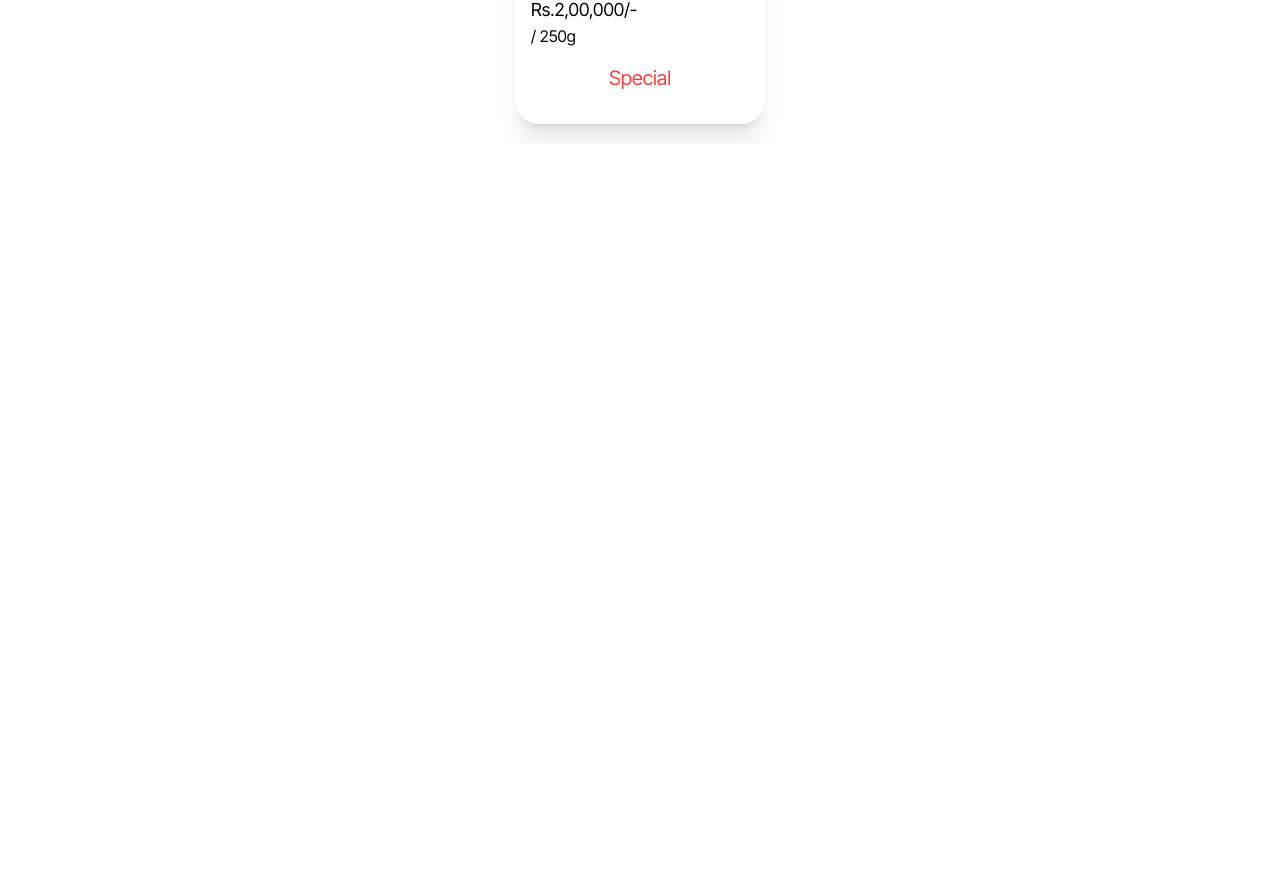
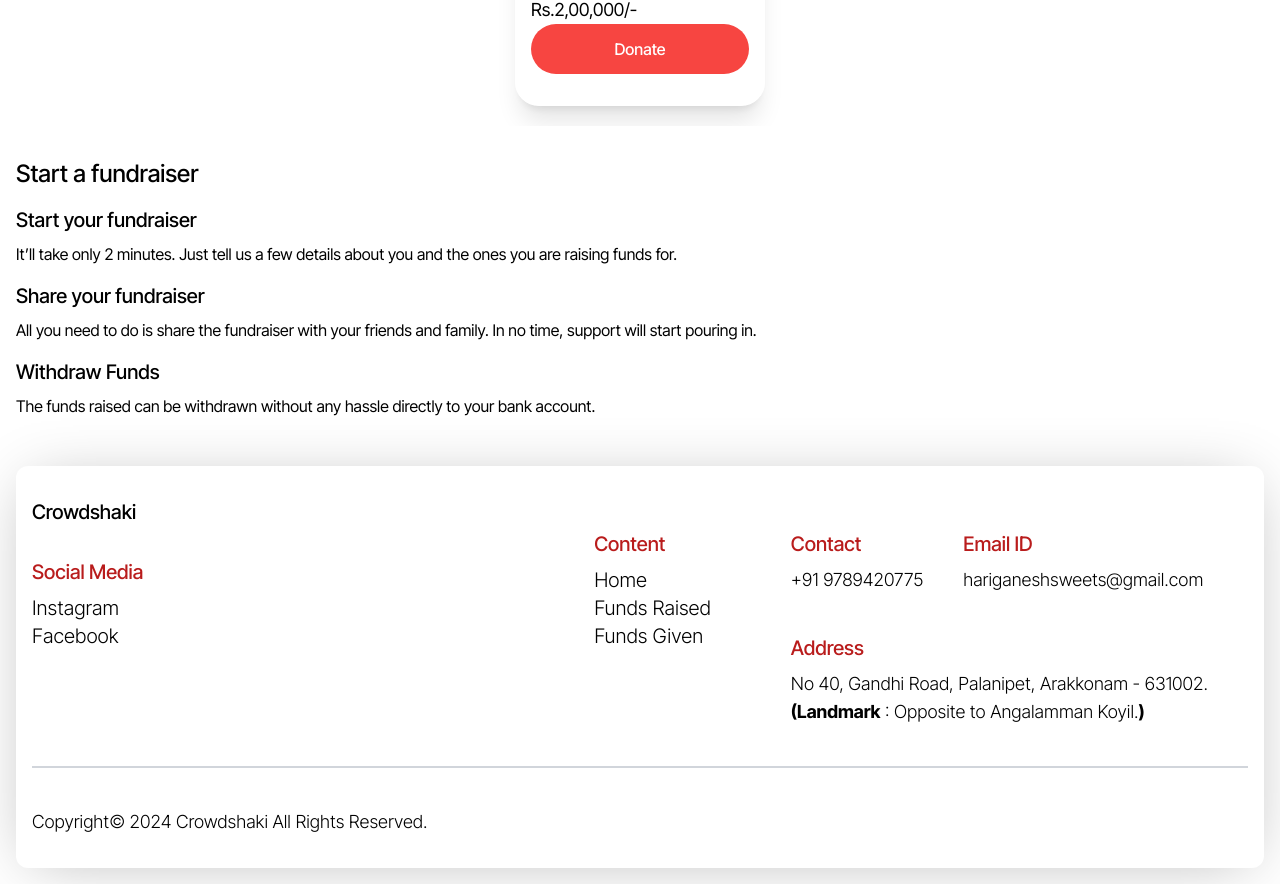
Before and after one commit to Mahi-Eshu/crowdshaki, a Next.js app: page / in a window 1280 px wide. Shown: the part 1292-2176 px from the top of the page. Before the commit the page ends 1452 px from the top, so only its background shows below. Built offline with nearby package versions, Linux system fonts and the light colour scheme.

Commit message:
Commited

```diff
--- /dev/null
+++ b/src/app/components/Crowdshaki.jsx
@@ -0,0 +1,11 @@
+import React from 'react'
+
+const Crowdshaki = () => {
+  return (
+    <div>
+
+    </div>
+  )
+}
+
+export default Crowdshaki
--- /dev/null
+++ b/src/app/components/Footer.jsx
@@ -0,0 +1,119 @@
+import React from "react";
+import Image from "next/image";
+import Link from "next/link";
+// import BlackCursor from "./BlackCursor";
+
+const Footer = () => {
+  const categories = [
+    {
+      name: "Home",
+      link: "/",
+    },
+    {
+      name: "Funds Raised",
+      link: "/menu/sweets",
+    },
+    {
+      name: "Funds Given",
+      link: "/menu/savouries",
+    }
+
+  ];
+
+  return (
+    <>
+      {/* <BlackCursor /> */}
+      <div className="p-4">
+      <section className="bg-white flex flex-col text-black p-4 shadow-[0_5px_60px_-15px_rgba(0,0,0,0.3)] rounded-xl">
+        <div className="flex flex-col gap-10 lg:flex-row lg:justify-between">
+          <div className="mt-4">
+            <Link
+              href="/"
+              className="md:justify-start md:items-left"
+            >
+              <span className="text-xl font-medium">
+                Crowdshaki
+              </span>
+            </Link>
+            <div className="mt-8">
+              <div className="text-xl text-red-700 font-medium mb-2">
+                Social Media
+              </div>
+              <div className="flex flex-col gap-5">
+                  <span className="bg-black text-transparent w-[120px] bg-clip-text hover:bg-gradient-to-r hover:from-[#833ab4] hover:via-[#fd1d1d] hover:to-[#fcb045] hover:cursor-pointer text-xl font-light hover:font-medium transition-all">
+                    Instagram
+                  </span>
+              </div>
+              <div className="flex flex-col gap-5">
+                  <span className="bg-black text-transparent w-[120px] bg-clip-text hover:bg-gradient-to-r hover:from-[#00c6ff] hover:to-[#0072ff] hover:cursor-pointer text-black text-xl font-light hover:font-medium  transition-all">
+                    Facebook
+                  </span>
+              </div>
+            </div>
+          </div>
+
+          <div className="flex flex-col gap-10 lg:gap-20 lg:flex-row lg:mt-12">
+            <div>
+              <h2 className="text-xl text-red-700 font-medium mb-2">Content</h2>
+              {categories.map((category) => (
+                <Link href={category.link} key={category.name}>
+                  <h1 className="hover:text-red-600 text-xl font-light transition-all">
+                    {category.name}
+                  </h1>
+                </Link>
+              ))}
+            </div>
+            <div className="flex flex-col gap-10 lg:mr-10">
+              <div className="flex flex-col gap-10 lg:flex-row">
+                <div>
+                  <h2 className="text-xl text-red-700 font-medium mb-2">
+                    Contact
+                  </h2>
+                  <p className=" font-light text-lg">+91 9789420775</p>
+                </div>
+                <div>
+                  <h2 className="text-xl text-red-700 font-medium mb-2">
+                    Email ID
+                  </h2>
+                  <p className=" font-light text-lg">
+                    hariganeshsweets@gmail.com
+                  </p>
+                </div>
+              </div>
+              <div>
+                <h2 className="text-xl text-red-700 font-medium mb-2">
+                  Address
+                </h2>
+                <p className="font-light text-lg">
+                  No 40, Gandhi Road, Palanipet, Arakkonam - 631002.
+                  <br />
+                  <span className="font-bold">(Landmark</span> : Opposite to
+                  Angalamman Koyil.<span className="font-bold">)</span>
+                </p>
+              </div>
+            </div>
+          </div>
+        </div>
+        <hr className="border-[1px] border-gray-300 my-10" />
+        <div className="flex flex-col gap-2 lg:flex-row justify-between">
+          <p className="font-light text-lg mb-4">
+            Copyright© 2024 Crowdshaki All Rights Reserved.
+          </p>
+          {/* <p className="font-light text-lg mb-4">
+            Powered by{" "}
+            <Link
+              href="https://theweekendcoders.vercel.app"
+              className="underline text-red-500"
+              target="_blank"
+            >
+              theweekendcoders
+            </Link>
+          </p> */}
+        </div>
+      </section>
+      </div>
+    </>
+  );
+};
+
+export default Footer;
--- a/src/app/components/Fundraising.jsx
+++ b/src/app/components/Fundraising.jsx
@@ -25,8 +25,7 @@ const FundRaising = () => {
                     <h1 className="font-light text-black text-lg">by alpha</h1>
                   </div>
                   <h2 className="text-lg">Rs.2,00,000/-</h2>
-                  <p>/ 250g</p>
-                  <p className="flex justify-center items-center text-xl text-red-500 mt-4">Special</p>
+                  <button className="px-auto py-3 bg-[#F74541] w-full h-[50px] text-center rounded-full text-white font-medium">Donate</button>
                 </div>
                 <div className="p-2 flex justify-center items-center">
 
--- a/src/app/components/Navbar.jsx
+++ b/src/app/components/Navbar.jsx
@@ -4,24 +4,31 @@ import Image from 'next/image'
 const Navbar = () => {
   return (
     <div>
-      <div className='w-full'>
-            <div className='z-1 p-4 flex flex-row justify-between items-center absolute backdrop-blur-2xl bg-white/50 w-full'>
+      <div className='w-full relative'>
+    <div className='z-10 p-4 flex flex-row justify-between items-center absolute backdrop-blur-2xl bg-white/50 w-full'>
         <h1 className='font-medium text-xl'>Crowdshaki</h1>
         <Image
             src="/assets/menu.png"
             width={28}
             height={28}
             alt="menu"
-                    className=''
         />
     </div>
+    <div className='relative'>
         <Image
             src="/assets/art2.jpg"
             width={1000}
             height={2000}
             alt="Background"
-                className='z-0 object-cover lg:w-[3000px]'
+            className='w-full h-auto'
         />
+        <div className='absolute top-1/2 left-1/2 transform -translate-x-1/2 -translate-y-1/2 text-center'>
+            {/* <p className='text-white text-3xl mb-4'>Utilize our <main></main>odest service in the market 0% platform fee.</p> */}
+            <button className='bg-orange-300 text-white px-6 py-4 rounded-lg hover:bg-gray-200 transition-colors'>
+                Start a Fundraiser for FREE
+            </button>
+        </div>
+    </div>
 </div>
     </div>
   )
--- /dev/null
+++ b/src/app/components/Steps.jsx
@@ -0,0 +1,25 @@
+import React from 'react'
+
+const Steps = () => {
+  return (
+    <div className='p-4'>
+      <h1 className='text-2xl font-medium'>Start a fundraiser</h1>
+      <div className='flex flex-col gap-4 py-4'>
+        <div className='flex flex-col gap-2'>
+            <h2 className='text-xl font-medium'>Start your fundraiser</h2>
+            <p>It’ll take only 2 minutes. Just tell us a few details about you and the ones you are raising funds for.</p>
+        </div>
+        <div className='flex flex-col gap-2'>
+            <h2 className='text-xl font-medium'>Share your fundraiser</h2>
+            <p>All you need to do is share the fundraiser with your friends and family. In no time, support will start pouring in.</p>
+        </div>
+        <div className='flex flex-col gap-2'>
+            <h2 className='text-xl font-medium'>Withdraw Funds</h2>
+            <p>The funds raised can be withdrawn without any hassle directly to your bank account.</p>
+        </div>
+      </div>
+    </div>
+  )
+}
+
+export default Steps
--- a/src/app/page.tsx
+++ b/src/app/page.tsx
@@ -1,12 +1,16 @@
 import Link from "next/link";
 import Navbar from "./components/Navbar"
-import Fundraising from "./components/FundRaising"
+import Fundraising from "./components/Fundraising"
+import Steps from "./components/Steps"
+import Footer from "./components/Footer"
 
 export default function Home() {
   return (
     <main>
       <Navbar />
       <Fundraising />
+      <Steps />
+      <Footer />
     </main>
   );
 }
```
Lines whose indentation alone changed are shown as unchanged.
